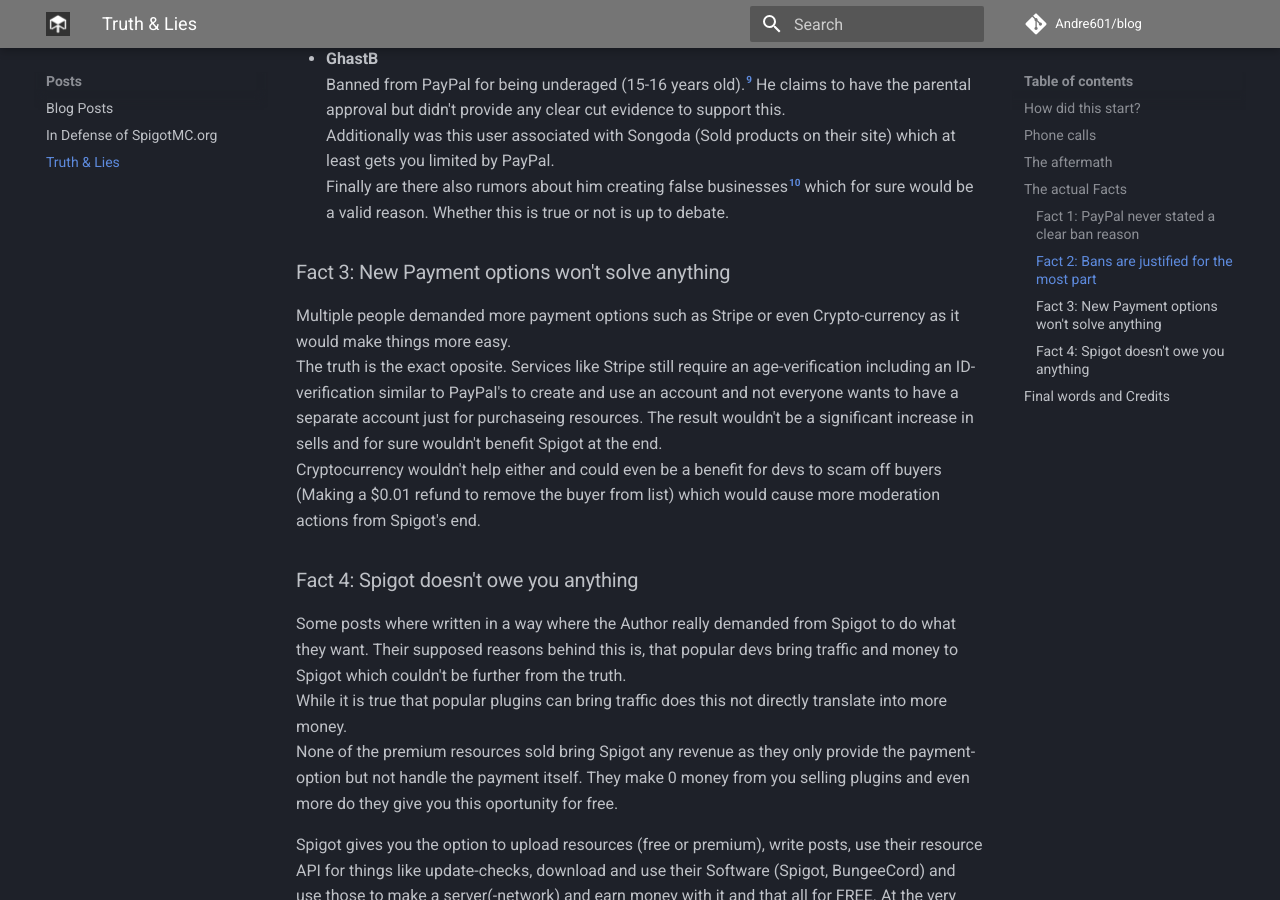
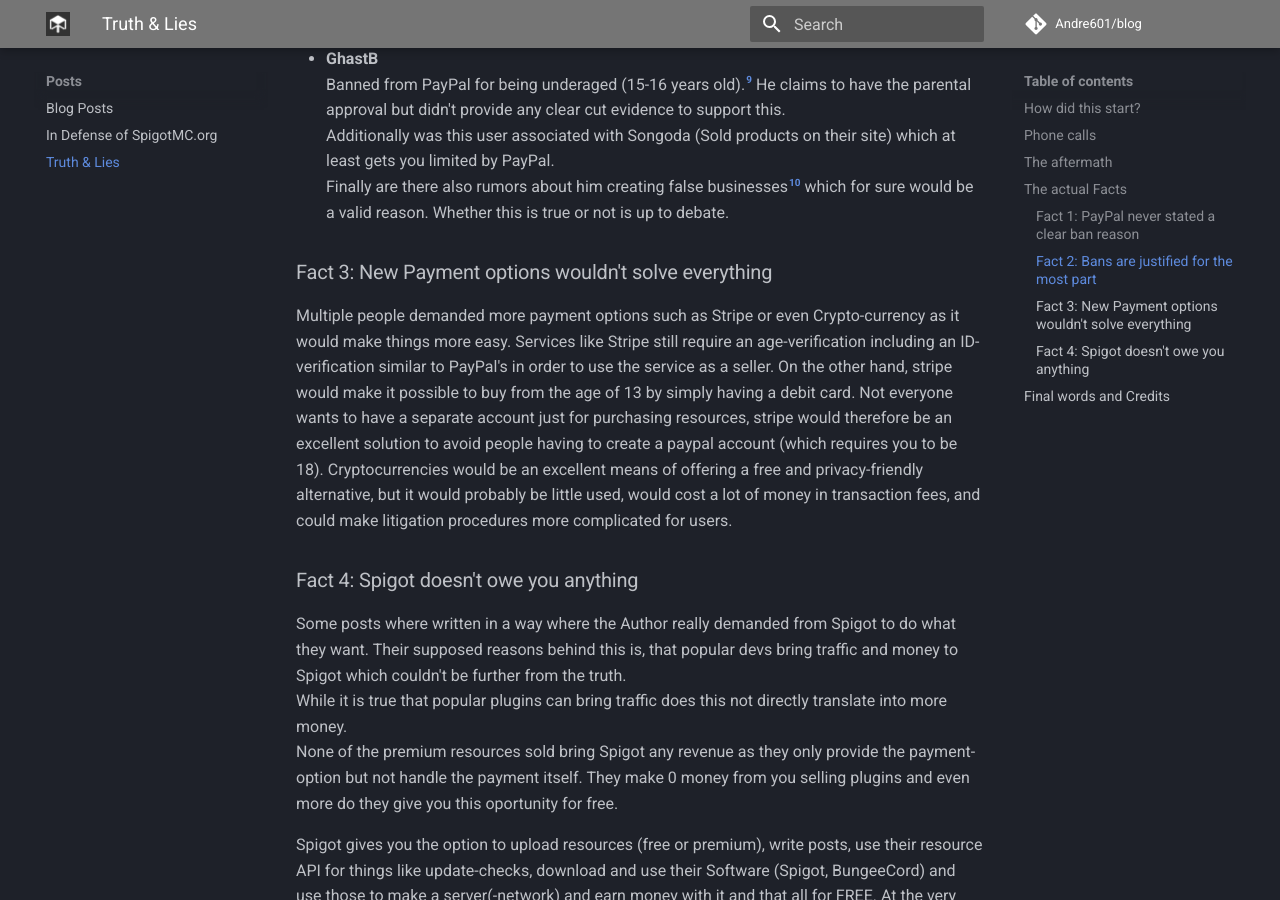
Before and after one commit to Andre601/blog, an MkDocs documentation site: the page built from docs/posts/truth-and-lies.md, in a window 1280 px wide and 900 px high, scrolled down 2377 px. Built offline with MkDocs 1.6.1 and Material for MkDocs 9.7.7, drawn with Linux system fonts in a browser that asks for light colours; comment, search, counter and statistics services are not loaded.

Commit message:
fix stripe informations

```diff
--- a/docs/posts/truth-and-lies.md
+++ b/docs/posts/truth-and-lies.md
@@ -54,10 +54,9 @@
 Additionally was this user associated with Songoda (Sold products on their site) which at least gets you limited by PayPal.
 Finally are there also rumors about him creating false businesses[^10] which for sure would be a valid reason. Whether this is true or not is up to debate.
 
-### Fact 3: New Payment options won't solve anything
+### Fact 3: New Payment options wouldn't solve everything
 Multiple people demanded more payment options such as Stripe or even Crypto-currency as it would make things more easy.
-The truth is the exact oposite. Services like Stripe still require an age-verification including an ID-verification similar to PayPal's to create and use an account and not everyone wants to have a separate account just for purchaseing resources. The result wouldn't be a significant increase in sells and for sure wouldn't benefit Spigot at the end.
-Cryptocurrency wouldn't help either and could even be a benefit for devs to scam off buyers (Making a $0.01 refund to remove the buyer from list) which would cause more moderation actions from Spigot's end.
+Services like Stripe still require an age-verification including an ID-verification similar to PayPal's in order to use the service as a seller. On the other hand, stripe would make it possible to buy from the age of 13 by simply having a debit card. Not everyone wants to have a separate account just for purchasing resources, stripe would therefore be an excellent solution to avoid people having to create a paypal account (which requires you to be 18). Cryptocurrencies would be an excellent means of offering a free and privacy-friendly alternative, but it would probably be little used, would cost a lot of money in transaction fees, and could make litigation procedures more complicated for users.
 
 ### Fact 4: Spigot doesn't owe you anything
 Some posts where written in a way where the Author really demanded from Spigot to do what they want. Their supposed reasons behind this is, that popular devs bring traffic and money to Spigot which couldn't be further from the truth.
```
